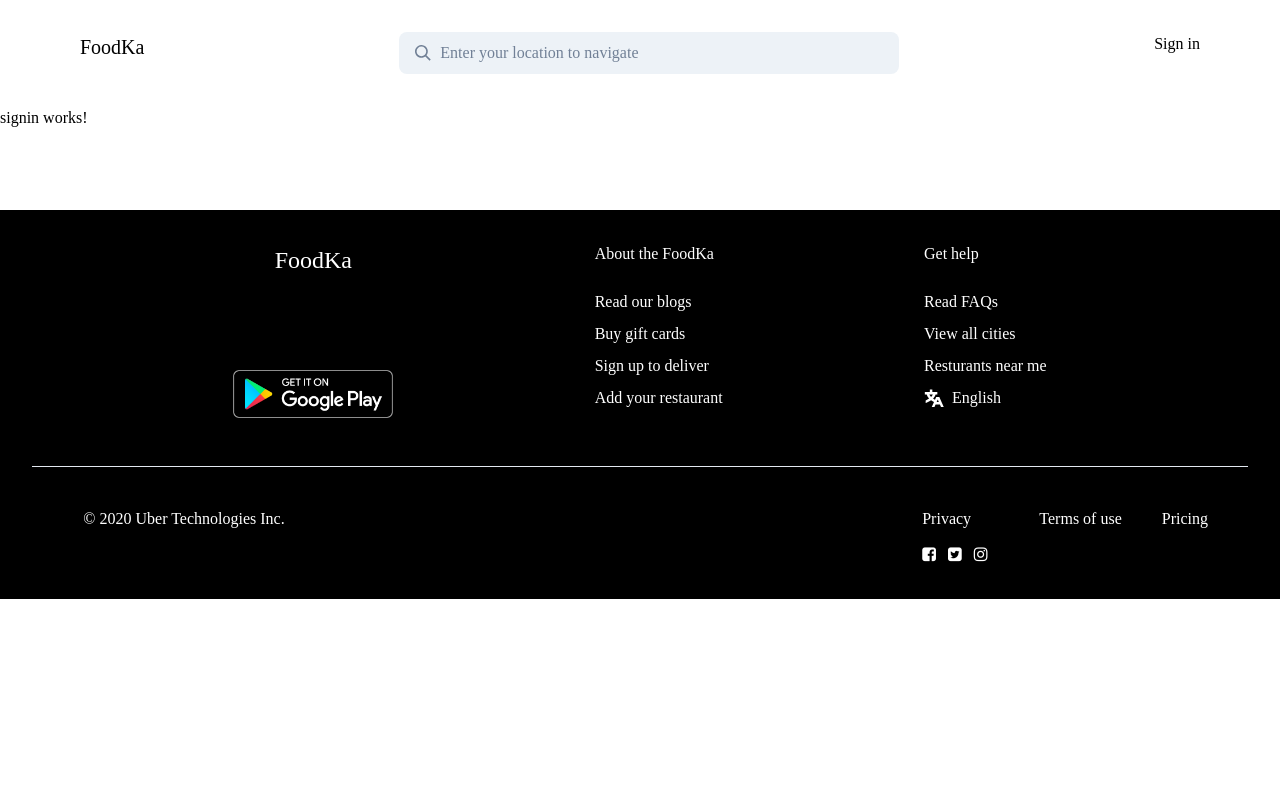
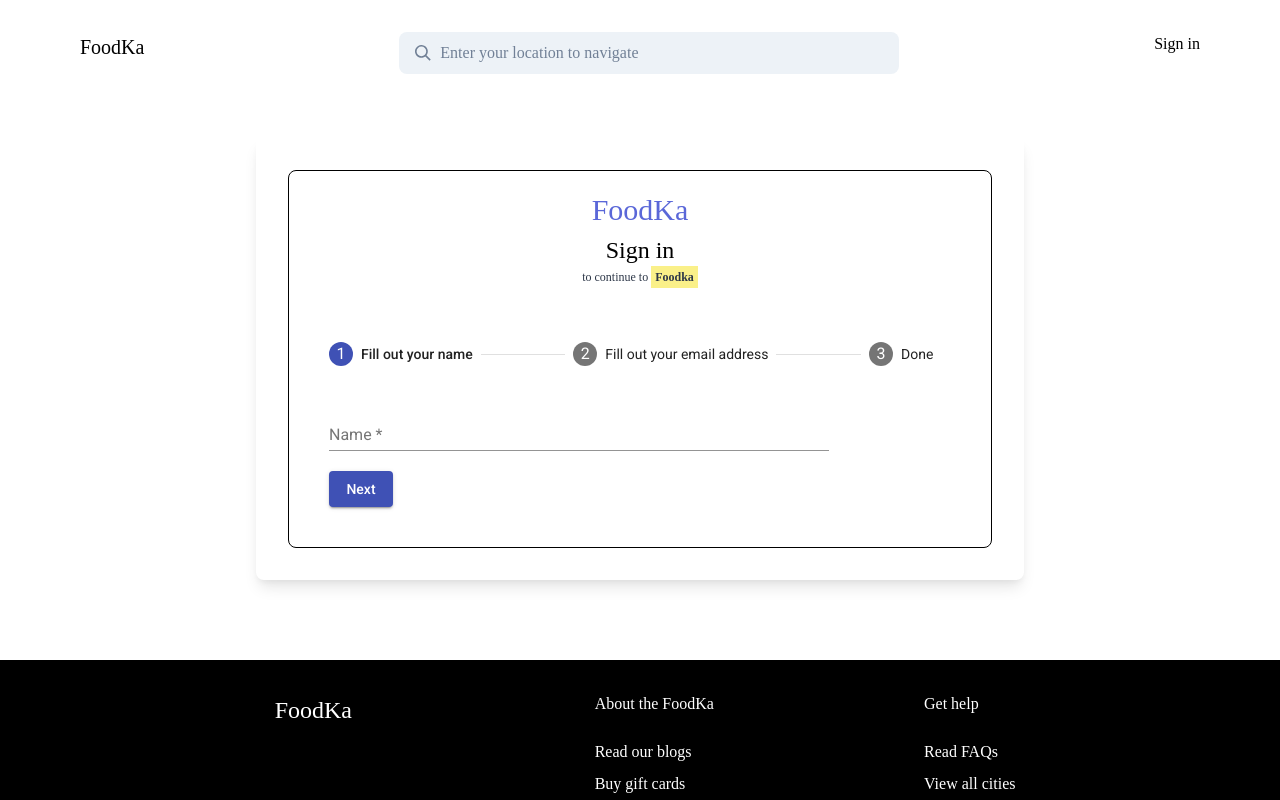
Before and after one commit to sounishnath003/foodka-angular, an Angular app in the folder foodka/: page /login in a window 1280 px wide. Shown: the top 800 px of the page. Built offline with nearby package versions, Linux system fonts and the light colour scheme.

Commit message:
singin component

```diff
--- a/foodka/src/app/app.component.html
+++ b/foodka/src/app/app.component.html
@@ -1,3 +1,4 @@
+<div>
   <div>
     <app-navbar></app-navbar>
   </div>
@@ -9,3 +10,4 @@
   <div class="mt-20">
     <app-footer></app-footer>
   </div>
+</div>
--- a/foodka/src/app/foodSearch/foodSearch.component.css
+++ b/foodka/src/app/foodSearch/foodSearch.component.css
@@ -8,3 +8,25 @@
 .example-full-width {
   width: 100%;
 }
+
+.bg-grad-move {
+  -webkit-animation: move 3s ease infinite ;
+  -moz-animation: move 3s ease infinite ;
+  animation: move 3s ease infinite ;
+}
+
+@-webkit-keyframes move {
+    0%{background-position:22% 0%}
+    50%{background-position:79% 100%}
+    100%{background-position:22% 0%}
+}
+@-moz-keyframes move {
+    0%{background-position:22% 0%}
+    50%{background-position:79% 100%}
+    100%{background-position:22% 0%}
+}
+@keyframes move {
+    0%{background-position:22% 0%}
+    50%{background-position:79% 100%}
+    100%{background-position:22% 0%}
+}
--- a/foodka/src/app/foodSearch/foodSearch.component.html
+++ b/foodka/src/app/foodSearch/foodSearch.component.html
@@ -1,4 +1,4 @@
-<div class="h-auto p-8 w-full" style="background: url('../../assets/foodsearch.svg'); background-size: auto 800px; height: 410px; background-position: center; " >
+<div class="h-auto bg-grad-movee p-8 w-full" style="background: url('../../assets/foodsearch.svg'); background-size: auto 800px; height: 410px; background-position: center; " >
   <div class="relative">
     <div class=" mt-12 mx-auto text-center text-3xl ">
     Your favourite food, delivered with
--- a/foodka/src/app/signin/signin.component.css
+++ b/foodka/src/app/signin/signin.component.css
@@ -0,0 +1,13 @@
+.mat-stepper-vertical {
+  margin-top: 8px;
+}
+
+.mat-form-field {
+  margin-top: 16px;
+}
+
+.width {
+  min-width: 150px;
+  max-width: 500px;
+  width: 100%;
+}
--- a/foodka/src/app/signin/signin.component.html
+++ b/foodka/src/app/signin/signin.component.html
@@ -1,3 +1,72 @@
-<p>
-  signin works!
-</p>
+<div class="max-w-3xl mx-auto p-8 rounded-lg shadow-lg mt-8">
+  <div class="div p-4 rounded-lg border border-black ">
+    <div class="mx-auto m-auto">
+      <div class="text-3xl text-center text-indigo-600 ">FoodKa</div>
+      <div class="text-2xl text-center text-black">Sign in</div>
+      <div class="text-xs text-center text-gray-800 ">
+        to continue to <b class="p-1 bg-yellow-300">Foodka</b>
+      </div>
+    </div>
+
+    <mat-horizontal-stepper class="max-w-3xl mt-8 mx-auto m-auto" #stepper>
+      <mat-step [stepControl]="firstFormGroup">
+        <form [formGroup]="firstFormGroup">
+          <ng-template matStepLabel>Fill out your name</ng-template>
+          <mat-form-field  class="width">
+            <mat-label>Name</mat-label>
+            <input
+              matInput
+              placeholder="Last name, First name"
+              formControlName="firstCtrl"
+              required
+            />
+            <mat-error
+              *ngIf="firstFormGroup.controls['firstCtrl'].errors?.required"
+              >Field is empty!</mat-error
+            >
+          </mat-form-field>
+          <div>
+            <button mat-raised-button color="primary" matStepperNext>Next</button>
+          </div>
+        </form>
+      </mat-step>
+      <mat-step [stepControl]="secondFormGroup">
+        <form [formGroup]="secondFormGroup">
+          <ng-template matStepLabel>Fill out your email address</ng-template>
+          <mat-form-field class="width">
+            <mat-label>Email Address</mat-label>
+            <input
+              class="width"
+              matInput
+              formControlName="secondCtrl"
+              placeholder="foodka@example.com"
+              required
+            />
+            <mat-error
+              *ngIf="secondFormGroup.controls['secondCtrl'].errors?.required"
+              >Field is empty!</mat-error
+            >
+            <mat-error
+              *ngIf="secondFormGroup.controls['secondCtrl'].errors?.email"
+              >Type email correctly!</mat-error
+            >
+          </mat-form-field>
+          <div>
+            <button mat-button matStepperPrevious>Back</button>
+            <button mat-raised-button color="primary" matStepperNext>Next</button>
+          </div>
+        </form>
+      </mat-step>
+      <mat-step>
+        <ng-template matStepLabel>Done</ng-template>
+        <div class="mt-4">
+          <p>You are now done.</p>
+          <div>
+            <button mat-button (click)="stepper.reset()">Reset</button>
+            <button mat-button>Submit</button>
+          </div>
+        </div>
+      </mat-step>
+    </mat-horizontal-stepper>
+  </div>
+</div>
--- a/foodka/src/app/signin/signin.component.ts
+++ b/foodka/src/app/signin/signin.component.ts
@@ -1,15 +1,24 @@
 import { Component, OnInit } from '@angular/core';
+import { FormGroup, FormBuilder, Validators } from '@angular/forms';
 
 @Component({
-  selector: 'app-signin',
-  templateUrl: './signin.component.html',
-  styleUrls: ['./signin.component.css']
+  selector: "app-signin",
+  templateUrl: "./signin.component.html",
+  styleUrls: ["./signin.component.css"]
 })
 export class SigninComponent implements OnInit {
+  isLinear = false;
+  firstFormGroup: FormGroup;
+  secondFormGroup: FormGroup;
 
-  constructor() { }
+  constructor(public _formBuilder: FormBuilder) {}
 
   ngOnInit() {
+    this.firstFormGroup = this._formBuilder.group({
+      firstCtrl: ["", Validators.required]
+    });
+    this.secondFormGroup = this._formBuilder.group({
+      secondCtrl: ["", Validators.required, Validators.email]
+    });
   }
-
 }
```
Lines whose indentation alone changed are shown as unchanged.
